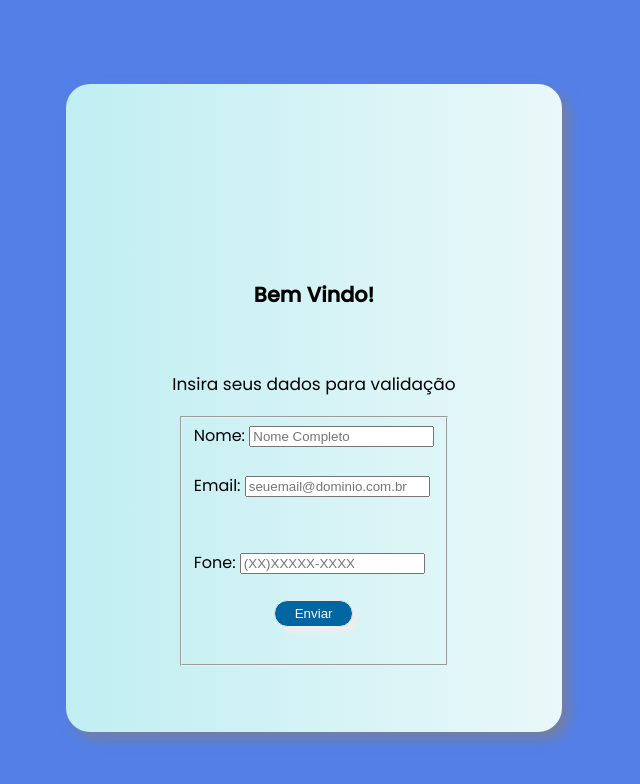
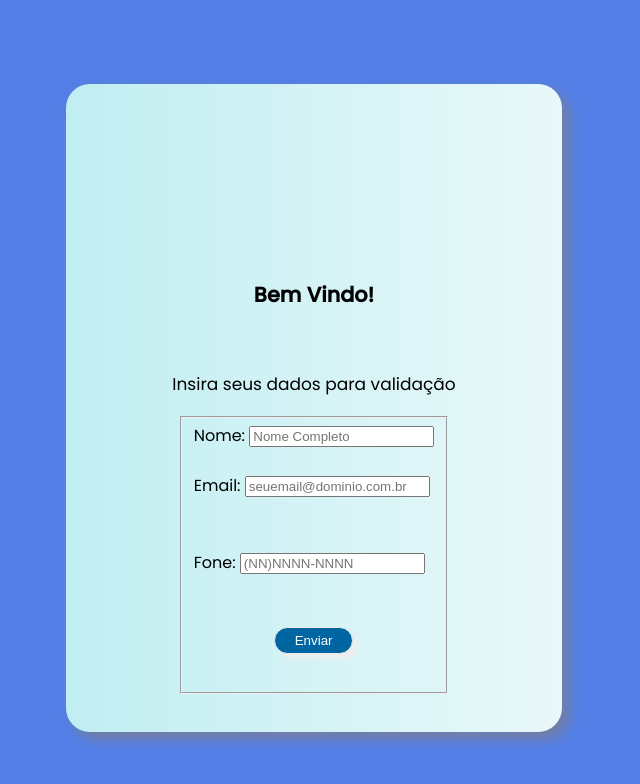
Before and after one commit to brunoperillo/sprint-1-pb-aws-univesp, a plain HTML site: page index.html in a window 1280 px wide. Shown: the whole page, without its empty margins (334-974 px from the left). Drawn offline with Linux system fonts and the light colour scheme.

Commit message:
atualizado as linhas telefone

```diff
--- a/index.html
+++ b/index.html
@@ -38,9 +38,12 @@
             <p id="erroEmail" class="mensagem"></p>
 
             <label for="phone">Fone:</label>
-            <input class="campo_telefone" type="tel" id="telefone" placeholder="(XX)XXXXX-XXXX"><br><br>
+            <input class="campo_telefone" type="tel" id="telefone" onblur="validarTelefone()"
+              placeholder="(NN)NNNN-NNNN" maxlength="13">
+            <br><br>
+            <p id="erroTelefone" class="mensagem"></p>
 
-            <button class="botao" id="botao-submit" onclick="validarTelefone()">Enviar</button>
+            <button type="button" class="botao" id="botao-submit" disabled>Enviar</button>
 
             <p id="mensagem" class="mensagem"></p>
           </fieldset>
```
